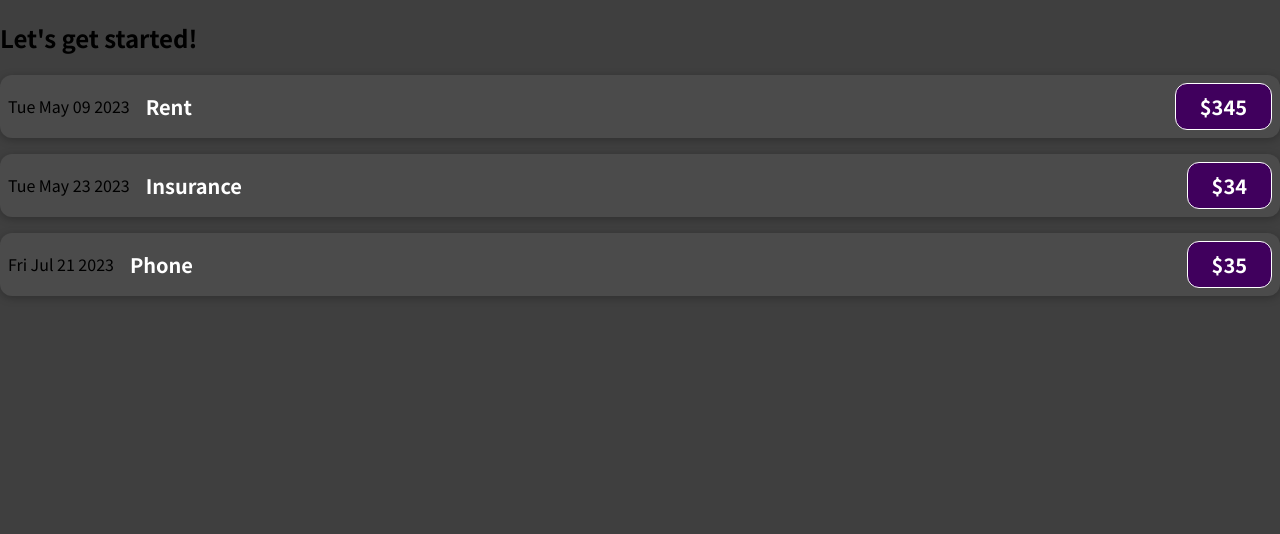
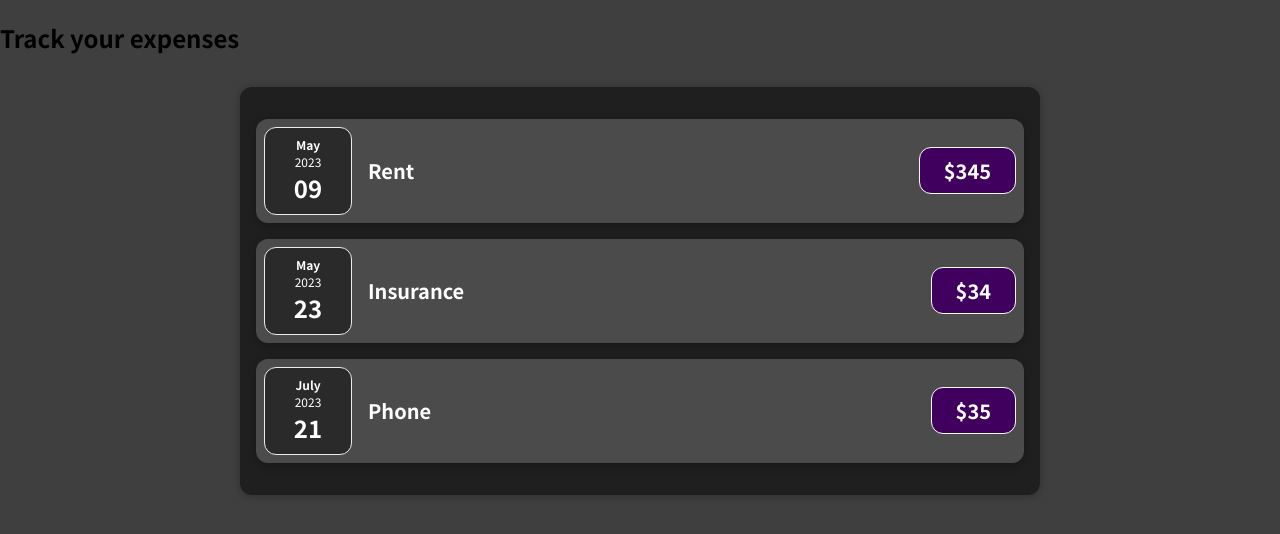
Before and after one commit to erhaneth/react-complete-training, a JavaScript app: page / in a window 1280 px wide. Shown: the top 534 px of the page. Built offline with nearby package versions, Linux system fonts and the light colour scheme.

Commit message:
add expense components

```diff
--- a/src/App.js
+++ b/src/App.js
@@ -1,4 +1,4 @@
-import ExpenseItem from "./components/ExpenseItem";
+import Expenses from "./components/Expenses";
 
 function App() {
   const expenses = [
@@ -23,23 +23,9 @@ function App() {
   ];
   return (
     <div>
-      <h2>Let's get started!</h2>
+      <h2>Track your expenses</h2>
 
-      <ExpenseItem
-        title={expenses[0].title}
-        amount={expenses[0].amount}
-        date={expenses[0].date}
-      ></ExpenseItem>
-      <ExpenseItem
-        title={expenses[1].title}
-        amount={expenses[1].amount}
-        date={expenses[1].date}
-      ></ExpenseItem>
-      <ExpenseItem
-        title={expenses[2].title}
-        amount={expenses[2].amount}
-        date={expenses[2].date}
-      ></ExpenseItem>
+      <Expenses expenses={expenses} />
     </div>
   );
 }
--- /dev/null
+++ b/src/components/ExpenseDate.css
@@ -0,0 +1,26 @@
+.expense-date {
+  display: flex;
+  flex-direction: column;
+  width: 5.5rem;
+  height: 5.5rem;
+  border: 1px solid #ececec;
+  background-color: #2a2a2a;
+  color: white;
+  border-radius: 12px;
+  align-items: center;
+  justify-content: center;
+}
+
+.expense-date__month {
+  font-size: 0.75rem;
+  font-weight: bold;
+}
+
+.expense-date__year {
+  font-size: 0.75rem;
+}
+
+.expense-date__day {
+  font-size: 1.5rem;
+  font-weight: bold;
+}
--- /dev/null
+++ b/src/components/ExpenseDate.js
@@ -0,0 +1,18 @@
+// import ExpenseDate from "./ExpenseDate";
+import "./ExpenseDate.css";
+
+function ExpenseDate(props) {
+  const month = props.date.toLocaleString("en-US", { month: "long" });
+  const day = props.date.toLocaleString("en-US", { day: "2-digit" });
+  const year = props.date.getFullYear();
+
+  return (
+    <div className="expense-date">
+      <div className="expense-date__month">{month}</div>
+      <div className="expense-date__year">{year}</div>
+      <div className="expense-date__day">{day}</div>
+    </div>
+  );
+}
+
+export default ExpenseDate;
--- a/src/components/ExpenseItem.js
+++ b/src/components/ExpenseItem.js
@@ -1,8 +1,10 @@
+import ExpenseDate from "./ExpenseDate";
 import "./ExpenseItem.css";
+
 function ExpenseItem(props) {
   return (
     <div className="expense-item">
-      <div>{props.date.toDateString()}</div>
+      <ExpenseDate date={props.date} />
       <div className="expense-item__description">
         <h2>{props.title}</h2>
         <div className="expense-item__price">${props.amount}</div>
--- /dev/null
+++ b/src/components/Expenses.css
@@ -0,0 +1,9 @@
+.expenses {
+  padding: 1rem;
+  background-color: rgb(31, 31, 31);
+  margin: 2rem auto;
+  width: 50rem;
+  max-width: 95%;
+  border-radius: 12px;
+  box-shadow: 0 1px 8px rgba(0, 0, 0, 0.25);
+}
--- /dev/null
+++ b/src/components/Expenses.js
@@ -0,0 +1,21 @@
+// Expenses.js
+import ExpenseItem from "./ExpenseItem";
+import "./Expenses.css";
+
+function Expenses(props) {
+  const expenses = props.expenses;
+  return (
+    <div className="expenses">
+      {expenses.map((expense) => (
+        <ExpenseItem
+          key={expense.id}
+          title={expense.title}
+          amount={expense.amount}
+          date={expense.date}
+        />
+      ))}
+    </div>
+  );
+}
+
+export default Expenses;
```
